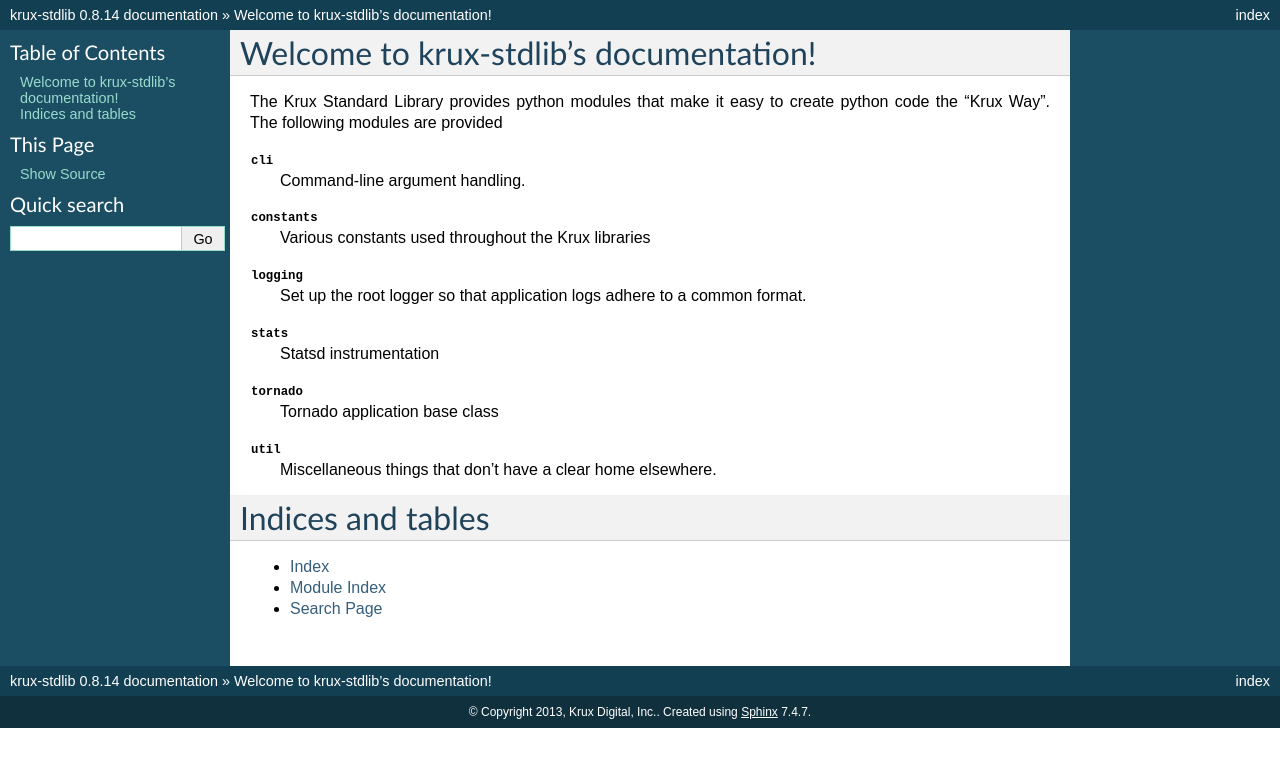
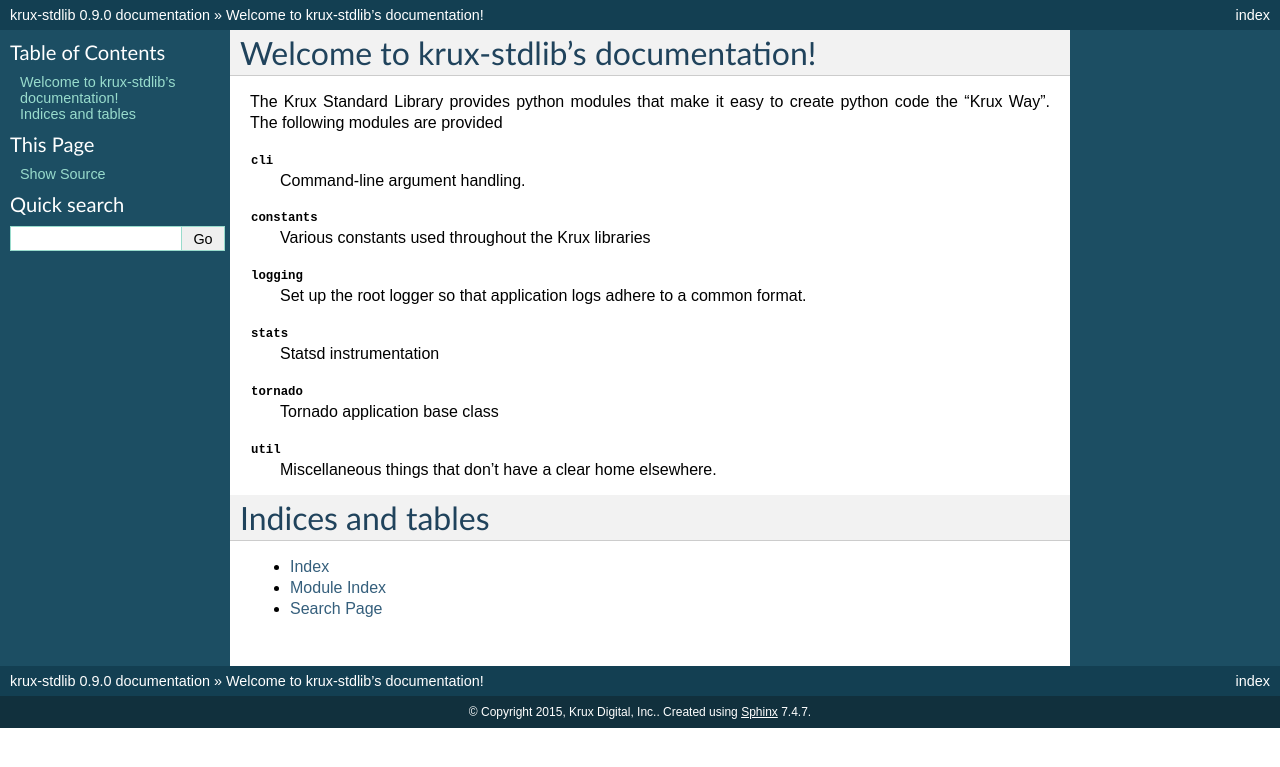
Before and after one commit to krux/python-krux-stdlib, a Sphinx documentation site: the page built from doc/source/index.rst, in a window 1280 px wide. Shown: the top 767 px of the page. Built offline with Sphinx 7.4.7, drawn with Linux system fonts in a browser that asks for light colours.

Commit message:
PE-270 update version

```diff
--- a/doc/source/conf.py
+++ b/doc/source/conf.py
@@ -41,16 +41,16 @@
 
 # General information about the project.
 project = u'krux-stdlib'
-copyright = u'2013, Krux Digital, Inc.'
+copyright = u'2015, Krux Digital, Inc.'
 
 # The version info for the project you're documenting, acts as replacement for
 # |version| and |release|, also used in various other places throughout the
 # built documents.
 #
 # The short X.Y version.
-version = '0.8'
+version = '0.9'
 # The full version, including alpha/beta/rc tags.
-release = '0.8.14'
+release = '0.9.0'
 
 # The language for content autogenerated by Sphinx. Refer to documentation
 # for a list of supported languages.
--- a/setup.py
+++ b/setup.py
@@ -1,12 +1,12 @@
 # -*- coding: utf-8 -*-
 #
-# © 2013, 2014 Krux Digital, Inc.
+# © 2013, 2014, 2015 Krux Digital, Inc.
 #
 from setuptools import setup, find_packages
 
 
 # We use the version to construct the DOWNLOAD_URL.
-VERSION = '0.8.14'
+VERSION = '0.9.0'
 
 # URL to the repository on Github.
 REPO_URL = 'https://github.com/krux/python-krux-stdlib'
```
